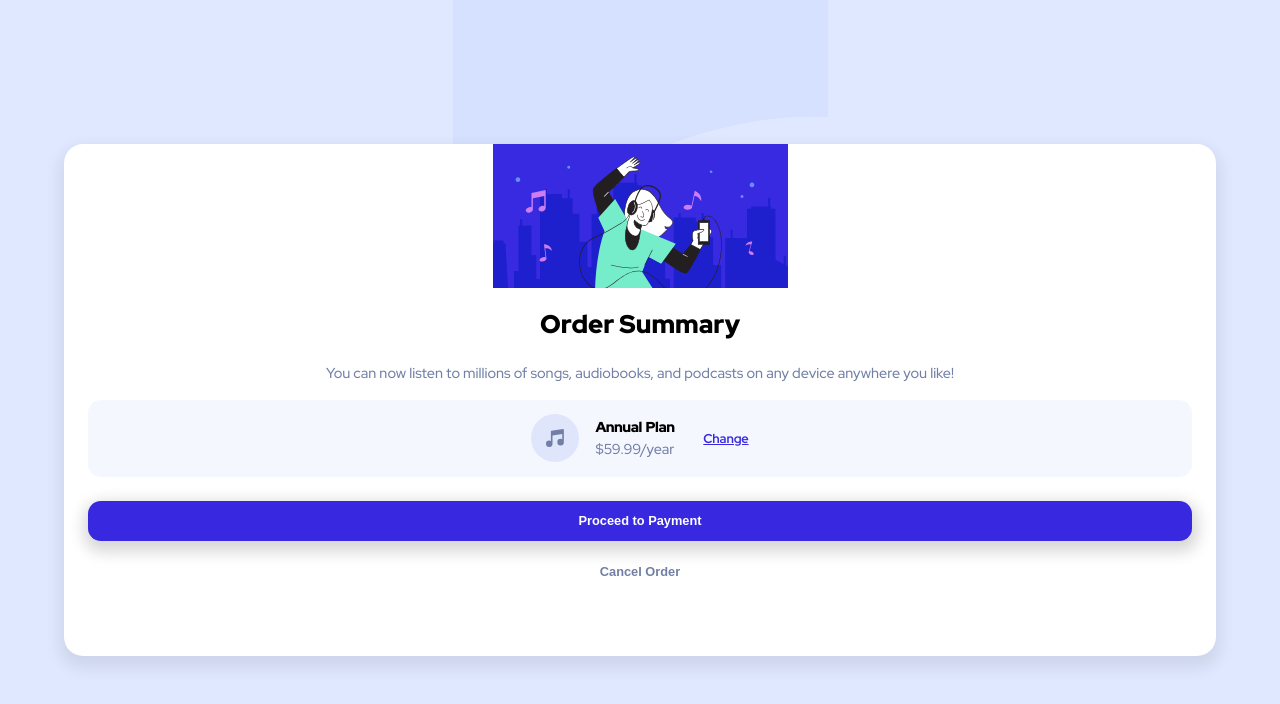
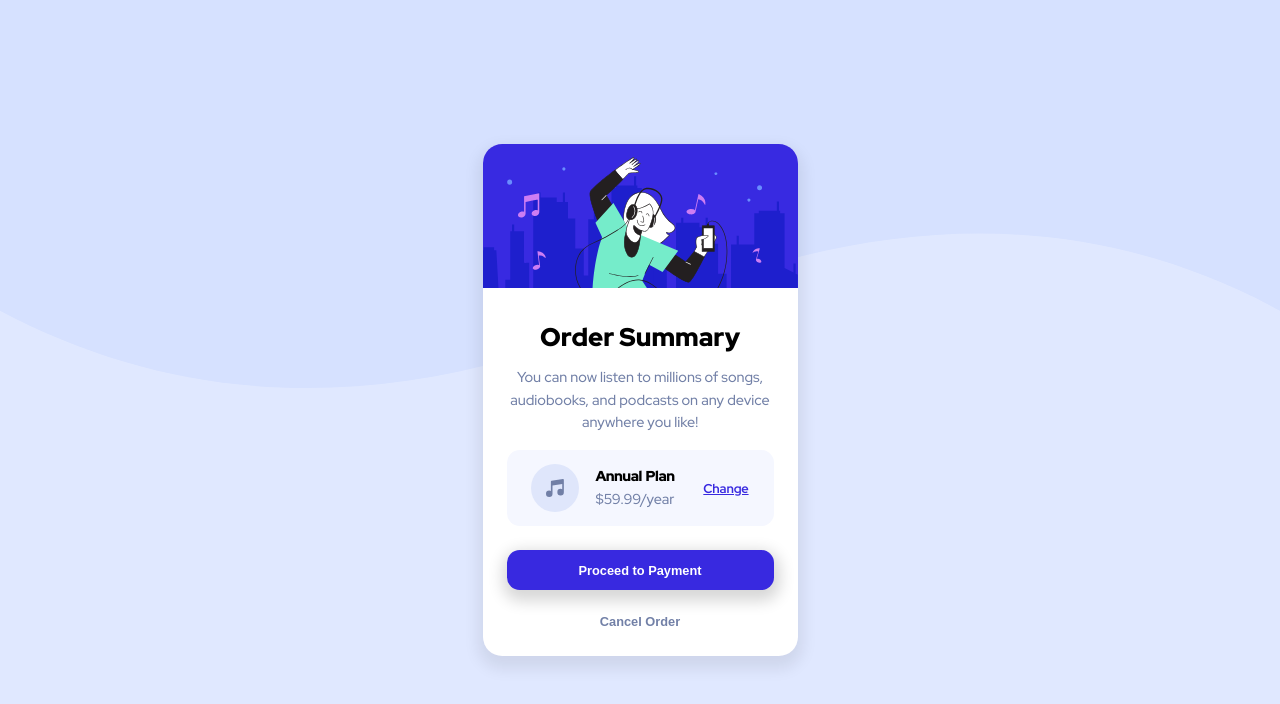
Before and after one commit to Wladimir-Dev/order-summary-component-main, a plain HTML site: page index.html in a window 1280 px wide. Drawn offline with Linux system fonts and the light colour scheme.

Commit message:
desktop view

```diff
--- /dev/null
+++ b/css/desktop.css
@@ -0,0 +1,4 @@
+main {
+    background-image: url("/images/pattern-background-desktop.svg");
+    background-size: contain;
+}
--- a/css/styles.css
+++ b/css/styles.css
@@ -25,6 +25,7 @@ main {
   background-color: var(--Pale-blue);
   background-position: top;
   background-repeat: no-repeat;
+  background-size: contain;
   display: flex;
   align-items: center;
 }
@@ -32,6 +33,7 @@ main {
 .card {
   width: 90%;
   min-width: 288px;
+  max-width: 315px;
   height: 32rem;
   background-color: white;
   margin: 0 auto;
@@ -46,19 +48,19 @@ main {
   background-image: url("/images/illustration-hero.svg");
   background-repeat: no-repeat;
   background-position: top;
-  background-size: contain;
+  background-size: cover;
 }
 
 .card__body {
   width: 100%;
   min-width: 288px;
   height: auto;
-  padding: 1rem 1.5rem;
+  padding: 1.8rem 1.5rem 1rem;
   text-align: center;
 }
 
 .card__body h2 {
-  margin-bottom: 1rem;
+  margin-bottom: 0.5rem;
   font-size: 1.6rem;
   font-weight: 900;
   line-height: 2.6rem;
--- a/index.html
+++ b/index.html
@@ -10,6 +10,7 @@
     <link href="https://fonts.googleapis.com/css2?family=Red+Hat+Display:wght@500;700;900&display=swap"
         rel="stylesheet">
     <link rel="stylesheet" href="css/styles.css">
+    <link rel="stylesheet" href="css/desktop.css" media="(min-width:425px)">
     <title>Order Summary</title>
 </head>
 
```
